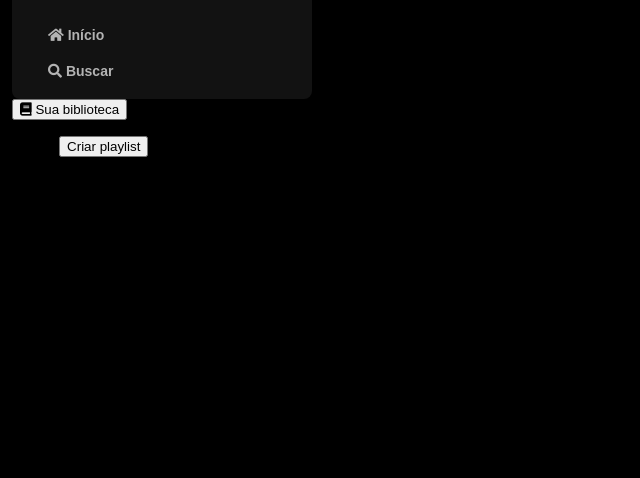
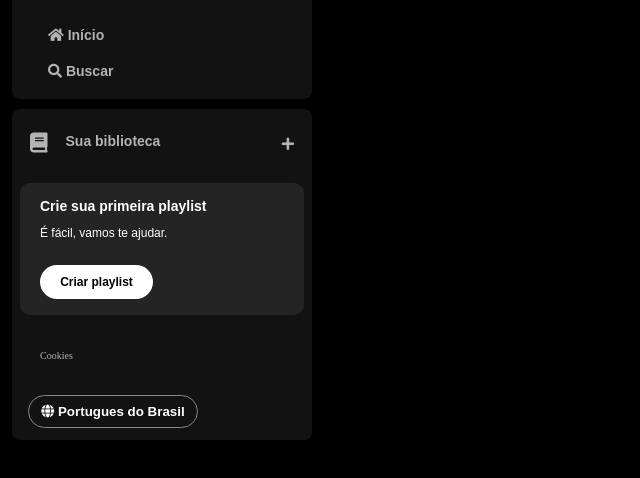
Before and after one commit to jvalvassori/spotify-imersao-alura, a plain HTML site: page index.html in a window 1280 px wide. Shown: the part 74-552 px from the top of the page, without its empty margins (0-640 px from the left). Drawn offline with Linux system fonts and the light colour scheme.

Commit message:
Segunda aula

```diff
--- a/index.html
+++ b/index.html
@@ -52,6 +52,16 @@
 
                     </div>
                 </section>
+
+                <div class="cookies"><a href="">Cookies</a>
+                </div>
+
+                <div class="languages">
+                    <button class="languages__button">
+                        <span class="fa fa-globe"></span>
+                        <span>Portugues do Brasil</span>
+                    </button>
+                </div>
             </div>
 
 
--- a/style.css
+++ b/style.css
@@ -44,3 +44,126 @@ body{
     font-size: 14px;
     font-family: "DM Sans", sans-serif;
 }
+
+.library{
+    background-color: #121212;
+    border-radius: 8px;
+    display: flex;
+    justify-content: space-between;
+    flex-direction: column;
+    padding: 4px 8px;
+    color: #b3b3b3;
+    font-weight: 600;
+    font-size: 14px;
+    margin-top: 10px;
+}
+
+.library .library__content{
+    display: flex;
+    justify-content: space-between;
+}
+
+.library .library__button{
+    margin-right: 10px;
+    color: #b3b3b3;
+    background-color: transparent;
+    border: 0px;
+    font-size: 14px;
+    font-weight: 700;
+    font-family: "DM Sans", sans-serif;
+    text-align: center;
+    text-decoration: none;
+    text-transform: none;
+    padding: 20px 10px;
+    display: flex;
+}
+
+.library .library__button .fa{
+    font-size: 20px;
+    margin-right: 10px;
+    font-weight: 300;
+    padding-right: 8px;
+}
+
+.library .library__content .fa-plus{
+    margin: 24px 10px;
+}
+
+.section-playlist{
+    display: flex;
+    background-color: #242424;
+    align-items: flex-start;
+    justify-content: space-between;
+    gap: 20px;
+    color: #b3b3b3;
+    font-weight: 600;
+    font-size: 14px;
+    margin: 8px 0px;
+    padding: 16px 20px;
+    border-radius: 10px;
+}
+
+.section-playlist .section-playlist__content{
+    display: flex;
+    flex-direction: column;
+}
+
+.section-playlist__content .text{
+    padding-bottom: 14px;
+    color: #fff;
+    font-family: "DM Sans", sans-serif;
+}
+
+.section-playlist__content .title{
+    font-weight: 700;
+}
+
+.section-playlist__content .subtitle{
+    font-weight: 500;
+    font-size: 12px;
+}
+
+.section-playlist__content .section-playlist__button{
+    display: flex;
+    background-color: #fff;
+    color: #000;
+    border-radius: 20px;
+    font-size: 12px;
+    justify-content: center;
+    font-weight: 700;
+    font-family: "DM Sans", sans-serif;
+    text-decoration: none;
+    text-transform: none;
+    padding: 10px;
+    margin-top: 12px;
+    border: 0px;
+    width: 113px;
+}
+
+.sidebar .cookies {
+    margin: 25px 20px;
+}
+
+.sidebar .cookies a{
+    color: #b3b3b3;
+    font-weight: 500;
+    font-size: 10px;
+    text-decoration: none;
+}
+
+.sidebar .cookies a:hover{
+    text-decoration: underline;
+}
+
+.languages .languages__button{
+    background-color: transparent;
+    border: 1px solid #878787;
+    color: #fff;
+    cursor: pointer;
+    align-items: center;
+    font-weight: bold;
+    width: 170px;
+    margin: 8px;
+    padding: 8px;
+    border-radius: 20px;
+}
```
